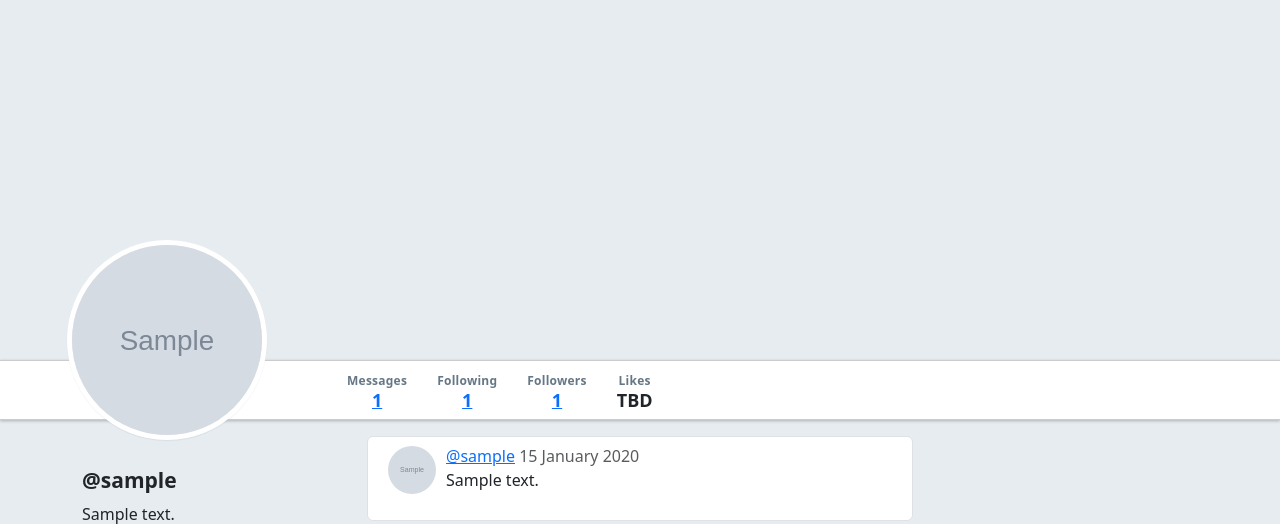
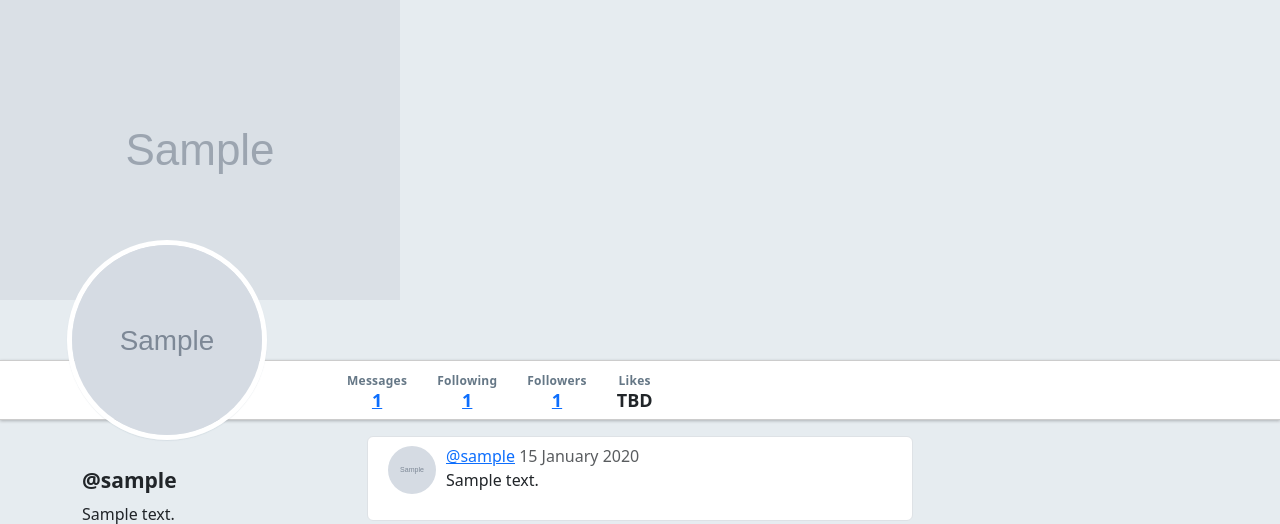
Before and after one commit to Jared-Enck/warbler, a Flask app: page /users/1 in a window 1280 px wide. Shown: the part 46-570 px from the top of the page. Run offline with Flask 2, Linux system fonts and the light colour scheme; tables that the repository leaves empty hold one stand-in row (values such as "Sample post"); grey boxes marked "Sample" are stand-in pictures; some libraries are stand-ins or nearby versions.

Commit message:
add header image for user detail

```diff
--- a/templates/users/detail.html
+++ b/templates/users/detail.html
@@ -2,7 +2,9 @@
 
 {% block content %}
 
-<div id="warbler-hero" class="full-width"></div>
+<div id="warbler-hero" class="full-width">
+  <img src="{{ user.header_image_url }}" alt="Header image for {{ user.username }}">
+</div>
 <img src="{{ user.image_url }}" alt="Image for {{ user.username }}" id="profile-avatar">
 <div class="row full-width">
   <div class="container">
```
